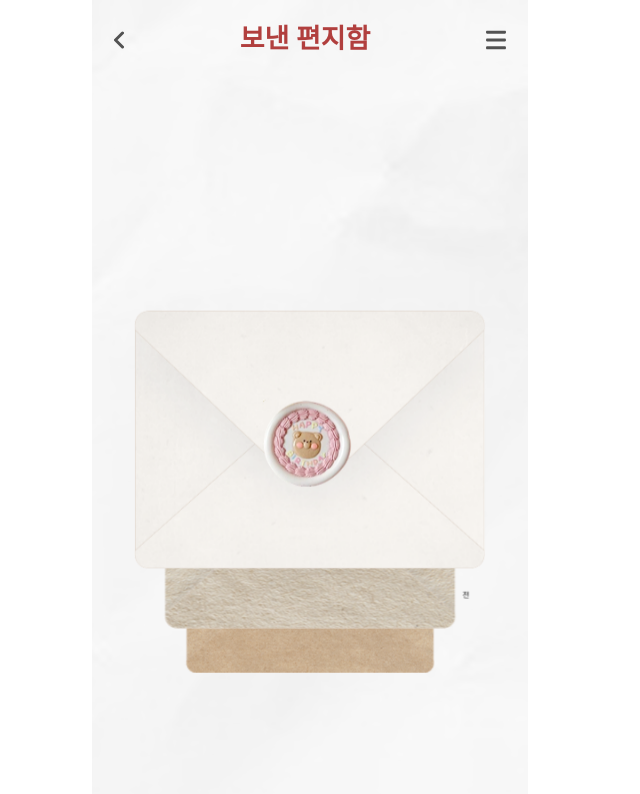
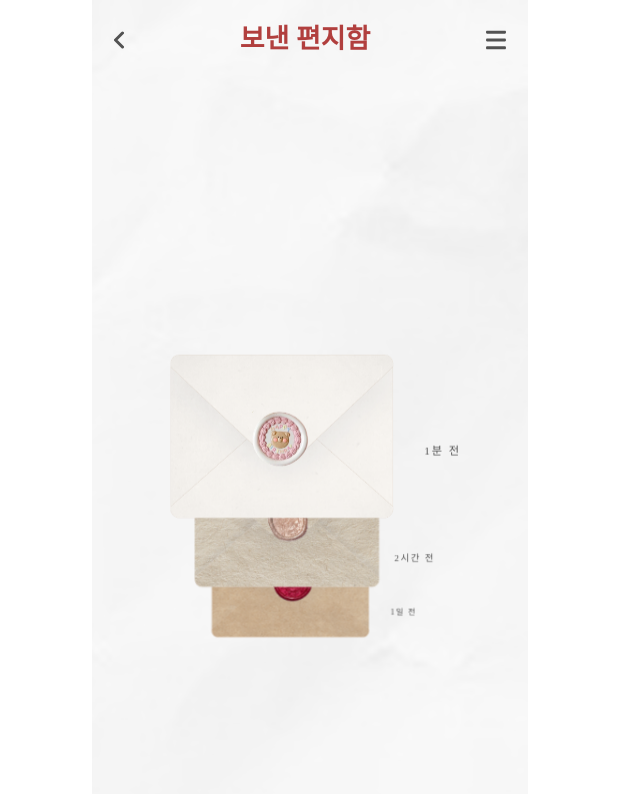
Before and after one commit to letterring/lettering-project, a React (Vite) app in the folder frontend/: page /mailbox in a window 1280 px wide. Shown: the top 794 px of the page, without its empty margins (330-970 px from the left). Built offline with nearby package versions, Linux system fonts and the light colour scheme; a web font is replaced by a local one.

Commit message:
feature/fe/S12P21A203 feat: 편지 목록 열림 구현현

```diff
--- a/frontend/src/assets/icons/index.js
+++ b/frontend/src/assets/icons/index.js
@@ -1,3 +1,4 @@
 export { ReactComponent as IcBack } from './ic_back.svg';
+export { ReactComponent as IcDetail } from './ic_detail.svg';
 export { ReactComponent as IcMenu } from './ic_menu.svg';
 export { ReactComponent as IcMenuSmall } from './ic_menu_small.svg';
--- a/frontend/src/components/sender/MailBox/CenterCarousel.jsx
+++ b/frontend/src/components/sender/MailBox/CenterCarousel.jsx
@@ -6,6 +6,7 @@ import styled from 'styled-components';
 import { EffectCoverflow } from 'swiper/modules';
 import { Swiper, SwiperSlide } from 'swiper/react';
 
+import { IcDetail } from '../../../assets/icons';
 import Closed1 from '../../../assets/images/mailbox/closed1.png';
 import Closed4 from '../../../assets/images/mailbox/closed1.png';
 import Closed2 from '../../../assets/images/mailbox/closed2.png';
@@ -17,12 +18,12 @@ import Opened2 from '../../../assets/images/mailbox/opened2.png';
 import Opened3 from '../../../assets/images/mailbox/opened3.png';
 import Opened5 from '../../../assets/images/mailbox/opened4.png';
 
-const images = [
+const messages = [
   {
     dear: '하람',
     reply: true,
     type: 'letter',
-    openTime: '1분전',
+    openTime: '1분 전',
     closed: Closed1,
     opened: Opened1,
   },
@@ -30,7 +31,7 @@ const images = [
     dear: '효승',
     reply: false,
     type: 'letter',
-    openTime: '2시간전',
+    openTime: '2시간 전',
     closed: Closed2,
     opened: Opened2,
   },
@@ -38,7 +39,7 @@ const images = [
     dear: '지수',
     reply: false,
     type: 'postcard',
-    openTime: '1일전',
+    openTime: '1일 전',
     closed: Closed3,
     opened: Opened3,
   },
@@ -46,7 +47,7 @@ const images = [
     dear: '예슬',
     reply: false,
     type: 'letter',
-    openTime: '2025.03.18',
+    openTime: '25.03.18',
     closed: Closed4,
     opened: Opened4,
   },
@@ -54,7 +55,7 @@ const images = [
     dear: '승엽',
     reply: false,
     type: 'letter',
-    openTime: '2024.12.25',
+    openTime: '24.12.25',
     closed: Closed5,
     opened: Opened5,
   },
@@ -65,9 +66,22 @@ const SlideComponent = () => {
   const [openedIndices, setOpenedIndices] = useState([]);
 
   const handleClick = (idx) => {
-    if (activeIndex === idx && !openedIndices.includes(idx)) {
-      setOpenedIndices([...openedIndices, idx]);
-    }
+    if (activeIndex !== idx) return;
+
+    setOpenedIndices((prev) =>
+      prev.includes(idx) ? prev.filter((i) => i !== idx) : [...prev, idx],
+    );
+  };
+
+  const handleSlideChange = (swiper) => {
+    setActiveIndex(swiper.realIndex);
+  };
+
+  const getAlignType = (idx, activeIdx) => {
+    const diff = idx - activeIdx;
+    if (diff === 0) return 'center';
+    if (diff < 0) return 'flex-start';
+    return 'flex-end';
   };
 
   return (
@@ -77,7 +91,7 @@ const SlideComponent = () => {
       grabCursor
       centeredSlides
       slidesPerView={5}
-      onSlideChange={(swiper) => setActiveIndex(swiper.realIndex)}
+      onSlideChange={handleSlideChange}
       coverflowEffect={{
         rotate: 0,
         stretch: 0,
@@ -87,15 +101,20 @@ const SlideComponent = () => {
       }}
       modules={[EffectCoverflow]}
     >
-      {images.map((img, idx) => {
+      {messages.map((img, idx) => {
         const isVisible = Math.abs(activeIndex - idx) <= 2;
-        const isOpened = openedIndices.includes(idx) && activeIndex === idx;
         const isCenter = activeIndex === idx;
+        const isOpened = openedIndices.includes(idx);
 
         return (
           <StyledSlide key={idx} $hidden={!isVisible} onClick={() => handleClick(idx)}>
-            <SlideContent>
-              <img src={isOpened ? img.opened : img.closed} alt={`Slide ${idx + 1}`} />
+            <SlideContent $align={getAlignType(idx, activeIndex)}>
+              <ImageWrapper>
+                <img
+                  src={isCenter && isOpened ? img.opened : img.closed}
+                  alt={`Slide ${idx + 1}`}
+                />
+              </ImageWrapper>
               {isOpened && isCenter && (
                 <Comment>
                   <p>
@@ -106,7 +125,11 @@ const SlideComponent = () => {
               )}
               <Details>
                 <OpenTime>{img.openTime}</OpenTime>
-                {isOpened && isCenter && <DetailButton>상세보기</DetailButton>}
+                {isOpened && isCenter && (
+                  <DetailButton>
+                    <IcDetail />
+                  </DetailButton>
+                )}
               </Details>
             </SlideContent>
           </StyledSlide>
@@ -119,27 +142,28 @@ const SlideComponent = () => {
 export default SlideComponent;
 
 const StyledSwiper = styled(Swiper)`
+  display: flex;
+  justify-content: center;
+  align-items: center;
+
   width: 90%;
   height: 45rem;
   /* overflow: hidden; */
+`;
+
+const StyledSlide = styled(SwiperSlide)`
   display: flex;
   justify-content: center;
   align-items: center;
-`;
 
-const StyledSlide = styled(SwiperSlide)`
   width: 100%;
-  /* height: 12rem; */
-  display: flex;
+  position: relative;
+
   visibility: ${({ $hidden }) => ($hidden ? 'hidden' : 'visible')};
-  justify-content: center;
-  align-items: center;
-  border-radius: 10px;
-  position: relative;
-  cursor: pointer;
   transition:
     transform 0.6s ease-in-out,
     filter 0.6s ease-in-out;
+  cursor: pointer;
 
   &.swiper-slide-active {
     transform: scale(1.2);
@@ -148,61 +172,50 @@ const StyledSlide = styled(SwiperSlide)`
 `;
 
 const SlideContent = styled.div`
+  display: flex;
+  justify-content: flex-end;
+  align-items: ${({ $align }) => $align};
+
   position: relative;
-  width: 100%;
+  width: 27rem;
   height: 100%;
+`;
 
-  display: flex;
-  flex-direction: row;
-  justify-content: flex-start;
-  align-items: center;
+const ImageWrapper = styled.div`
+  position: absolute;
+  top: 60%;
+  left: 1rem;
+  width: 20rem;
+  transform: translateY(-50%);
 
   img {
-    width: 80%;
+    width: 100%;
     object-fit: contain;
   }
 `;
 
 const Comment = styled.div`
   position: absolute;
-  left: center;
-  top: center;
-  ${({ theme }) => theme.fonts.EduBody2};
-  color: ${({ theme }) => theme.colors.Gray0};
+  left: 7rem;
+  top: 1rem;
+  ${({ theme }) => theme.fonts.EduBody1};
+  color: ${({ theme }) => theme.colors.Gray1};
   text-align: center;
 `;
 
 const Details = styled.div`
   display: flex;
-  flex-direction: row;
-  justify-content: flex-start;
-  align-items: flex-start;
+  flex-direction: column;
+  justify-content: space-between;
+  align-items: center;
 `;
 
 const OpenTime = styled.div`
-  /* position: absolute;
-  top: 10px;
-  right: 12px; */
-  color: ${({ theme }) => theme.colors.Gray0};
-  padding: 4px 8px;
-  font-size: 0.8rem;
-  border-radius: 8px;
+  margin-top: 2rem;
+  color: ${({ theme }) => theme.colors.Gray2};
+  ${({ theme }) => theme.fonts.Body5};
 `;
 
 const DetailButton = styled.button`
-  /* position: absolute;
-  top: 50%;
-  right: 0; */
-  transform: translateY(-50%);
-  padding: 6px 10px;
-  font-size: 0.8rem;
-  border-radius: 8px;
-  background-color: #3b82f6;
-  color: white;
-  border: none;
-  cursor: pointer;
-
-  &:hover {
-    background-color: #2563eb;
-  }
+  margin-top: 4rem;
 `;
```
Also changed, not shown: frontend/src/assets/icons/ic_detail.svg (added).
